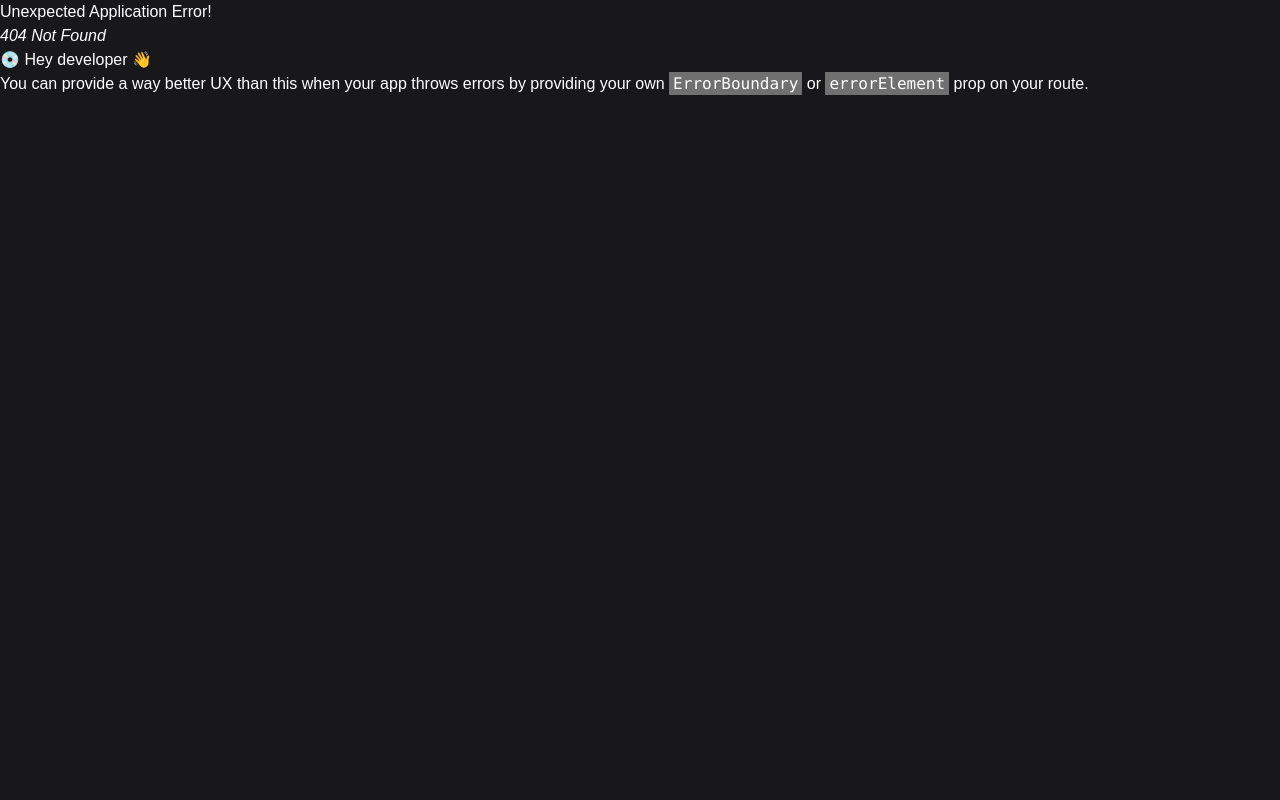
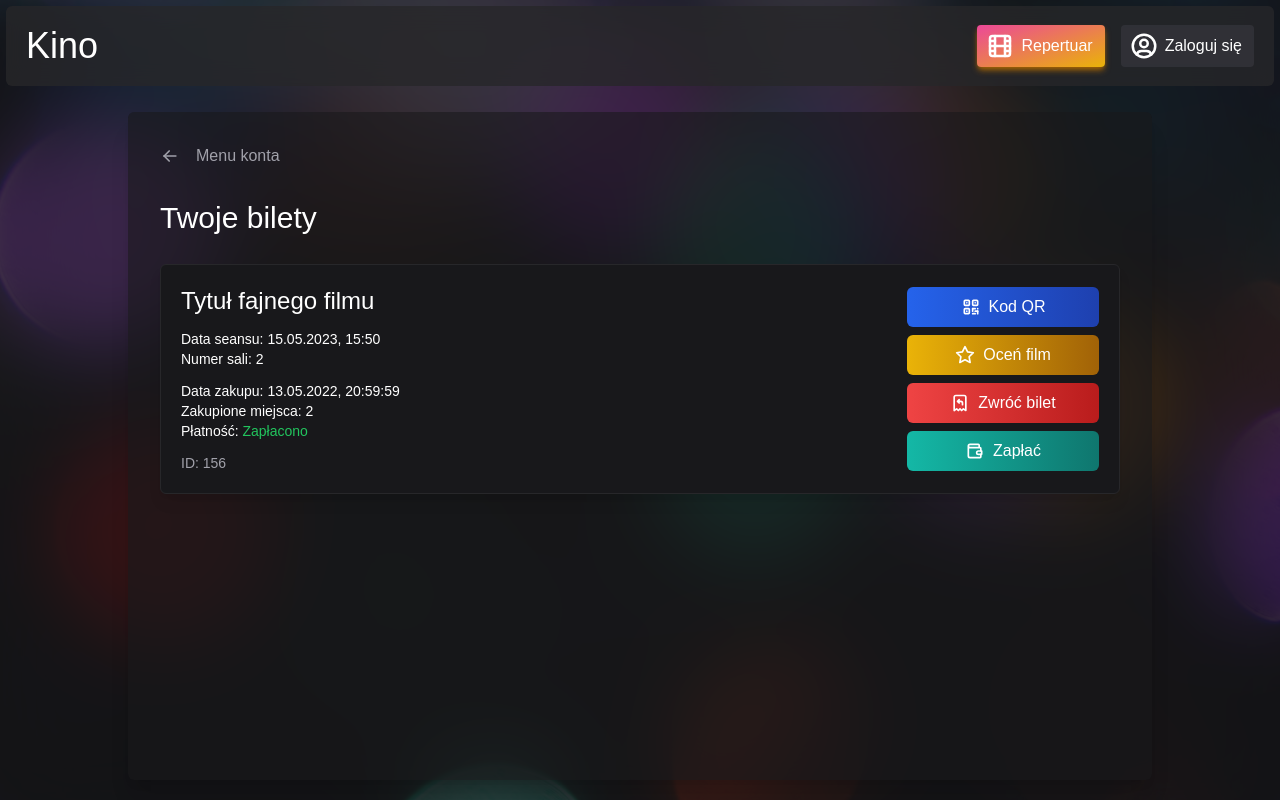
Before and after one commit to dawid-poradzinski/Cinema, a React (Create React App) app in the folder frontend/cinema-ticket-booking/: page /account/tickets in a window 1280 px wide. Before the commit this address had no page. Built offline with nearby package versions, Linux system fonts and the light colour scheme.

Commit message:
Account page and tickets list

```diff
--- a/frontend/cinema-ticket-booking/src/account/Account.jsx
+++ b/frontend/cinema-ticket-booking/src/account/Account.jsx
@@ -1,37 +1,14 @@
-import { IconChevronRight, IconSettings, IconStar, IconTicket, IconUser } from "@tabler/icons-react";
+import { Outlet } from "react-router-dom";
 
 const Account = () => {
     return (
-        <div className="pageMainDivStyle">
-            <div className="flex flex-col w-full">
-                <div className="flex flex-col items-center space-y-3 py-3">
-                    <IconUser size="60" className=" p-3 bg-zinc-600 rounded-full" />
-                    <p className="text-xl">Witaj, Lorem Ipsum!</p>
-                </div>
-                <div className="flex flex-col w-full space-y-2 mt-3">
-                    <div className="flex justify-between w-full items-center bg-zinc-800 p-4 rounded-md">
-                        <div className="flex items-center space-x-4">
-                            <IconTicket size="23" />
-                            <p>Moje bilety</p>
-                        </div>
-                        <IconChevronRight />
-                    </div>
-                    <div className="flex justify-between w-full items-center bg-zinc-800 p-4 rounded-md">
-                        <div className="flex items-center space-x-4">
-                            <IconStar size="23" />
-                            <p>Moje recenzje</p>
-                        </div>
-                        <IconChevronRight />
-                    </div>
-                    <div className="flex justify-between w-full items-center bg-zinc-800 p-4 rounded-md">
-                        <div className="flex items-center space-x-4">
-                            <IconSettings size="23" />
-                            <p>Ustawienia konta</p>
-                        </div>
-                        <IconChevronRight />
-                    </div>
+        <div className="pageMainDivStyle !py-0 h-screen bg-center md:bg-top" style={{backgroundImage: 'url("/settingsbg2.jpg")'}} >
+            <div className="w-screen h-screen pt-20 lg:pt-28 lg:pb-5 bg-zinc-900/80 flex justify-center backdrop-blur-2xl">
+                <div className="flex flex-col w-full md:max-w-5xl rounded-md bg-zinc-900/60 shadow-xl p-8">
+                    <Outlet />
                 </div>
             </div>
+
         </div>
     );
 }
--- /dev/null
+++ b/frontend/cinema-ticket-booking/src/account/Menu.jsx
@@ -0,0 +1,49 @@
+import { IconChevronRight, IconSettings, IconStar, IconTicket, IconUser } from "@tabler/icons-react";
+import { Link } from "react-router-dom";
+const Menu = () => {
+    return (
+        <div className="">
+            <div className="flex flex-col md:flex-row items-center justify-center space-y-3 md:space-y-0 md:space-x-4 pt-3 pb-6">
+                <IconUser size="60" className="p-3 bg-zinc-600 rounded-full" />
+                <p className="text-2xl m-0">Witaj, Lorem Ipsum!</p>
+            </div>
+            <div className="flex flex-col w-full space-y-2 mt-3">
+                <Link to={`/account/tickets`}>
+                    <div className="flex justify-between w-full items-center bg-zinc-900 border border-zinc-700 p-4 rounded-md cursor-pointer hover:bg-zinc-900/70 transition">
+                        <div className="flex items-center space-x-5">
+                            <IconTicket size="23" className="ml-1 flex-shrink-0" />
+                            <div className="flex flex-col">
+                                <p>Moje bilety</p>
+                                <p className="text-sm text-zinc-400">Szczegóły zakupionych biletów: data zakupu, cena, ilość wykupionych miejsc</p>
+                            </div>
+                        </div>
+                        <IconChevronRight className="flex-shrink-0 ml-4" />
+                    </div>
+                </Link>
+
+                <div className="flex justify-between w-full items-center bg-zinc-900 border border-zinc-700 p-4 rounded-md cursor-pointer hover:bg-zinc-900/70 transition">
+                    <div className="flex items-center space-x-5">
+                        <IconStar size="23" className="ml-1 flex-shrink-0" />
+                        <div className="flex flex-col">
+                            <p>Moje recenzje</p>
+                            <p className="text-sm text-zinc-400">Edytowanie i usuwanie recenzji</p>
+                        </div>
+                    </div>
+                    <IconChevronRight className="flex-shrink-0 ml-4" />
+                </div>
+                <div className="flex justify-between w-full items-center bg-zinc-900 border border-zinc-700 p-4 rounded-md cursor-pointer hover:bg-zinc-900/70 transition">
+                    <div className="flex items-center space-x-5">
+                        <IconSettings size="23" className="ml-1 flex-shrink-0" />
+                        <div className="flex flex-col">
+                            <p>Ustawienia konta</p>
+                            <p className="text-sm text-zinc-400">Zmiana adresu e-mail, zmiana hasła, usuwanie konta</p>
+                        </div>
+                    </div>
+                    <IconChevronRight className="flex-shrink-0 ml-4" />
+                </div>
+            </div>
+        </div>
+    );
+}
+
+export default Menu;
--- /dev/null
+++ b/frontend/cinema-ticket-booking/src/account/Tickets.jsx
@@ -0,0 +1,53 @@
+import { IconArrowLeft, IconQrcode, IconReceiptRefund, IconStar, IconWallet } from "@tabler/icons-react";
+import { useNavigate } from "react-router-dom";
+
+const Tickets = () => {
+    const navigate = useNavigate();
+    return (
+        <div className="flex flex-col">
+            <div className="flex flex-col space-y-8">
+                <div className="flex space-x-4 items-center w-fit cursor-pointer text-zinc-400 hover:underline" onClick={() => navigate(-1)}>
+                    <IconArrowLeft size="20"/>
+                    <p className="text-md">Menu konta</p>
+                </div>
+                <p className="text-3xl">Twoje bilety</p>
+            </div>
+            <div className="flex flex-col mt-7">
+                <div className="flex flex-col sm:flex-row sm:justify-between w-full bg-zinc-900 rounded-md border border-zinc-800 p-5 shadow-lg">
+                    <div className="flex flex-col text-sm">
+                        <div className="flex flex-col mb-3">
+                            <p className="text-2xl mb-3">Tytuł fajnego filmu</p>
+                            <p>Data seansu: 15.05.2023, 15:50</p>
+                            <p>Numer sali: 2</p>
+                        </div>
+                        <p>Data zakupu: 13.05.2022, 20:59:59</p>
+                        <p>Zakupione miejsca: 2</p>
+                        <p>Płatność: <span className="text-green-500">Zapłacono</span></p>
+                        <p className="mt-3 text-zinc-400">ID: 156</p>
+                    </div>
+                    <div className="flex flex-col mt-4 sm:mt-0 sm:w-48 justify-center space-y-2">
+                        <div className="customButton flex space-x-2 items-center justify-center bg-gradient-to-r from-blue-600 to-blue-800 hover:brightness-110">
+                            <IconQrcode size="20" />
+                            <p>Kod QR</p>
+                        </div>
+                        <div className="customButton flex space-x-2 items-center justify-center bg-gradient-to-r from-yellow-500 to-yellow-700 hover:brightness-110">
+                            <IconStar size="20" />
+                            <p>Oceń film</p>
+                        </div>
+                        <div className="customButton flex space-x-2 items-center justify-center bg-gradient-to-r from-red-500 to-red-700 hover:brightness-110">
+                            <IconReceiptRefund size="20" />
+                            <p>Zwróć bilet</p>
+                        </div>
+                        <div className="customButton flex space-x-2 items-center justify-center bg-gradient-to-r from-teal-500 to-teal-700 hover:brightness-110">
+                            <IconWallet size="20" />
+                            <p>Zapłać</p>
+                        </div>
+                    </div>
+                </div>
+            </div>
+
+        </div>
+    );
+}
+
+export default Tickets;
```
Also changed, not shown: frontend/cinema-ticket-booking/src/index.js (+13 -2 lines), frontend/cinema-ticket-booking/public/settingsbg2.jpg (added).
